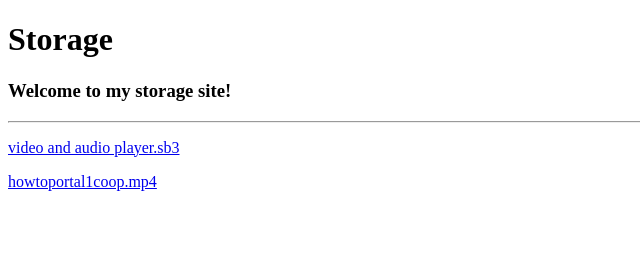
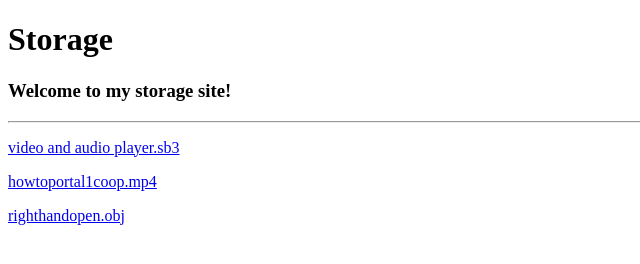
Before and after one commit to AppleiLev5s/storage, a plain HTML site: page index.html in a window 1280 px wide. Shown: the whole page, without its empty margins (0-640 px from the left). Drawn offline with Linux system fonts and the light colour scheme.

Commit message:
Update index.html

```diff
--- a/index.html
+++ b/index.html
@@ -14,6 +14,9 @@
         <p>
                <a href="/storage/howtoportal1coop.mp4">howtoportal1coop.mp4</a>
             </p>
+        <p>
+               <a href="/storage/righthandopen.obj">righthandopen.obj</a>
+            </p>
 
 
 
```
